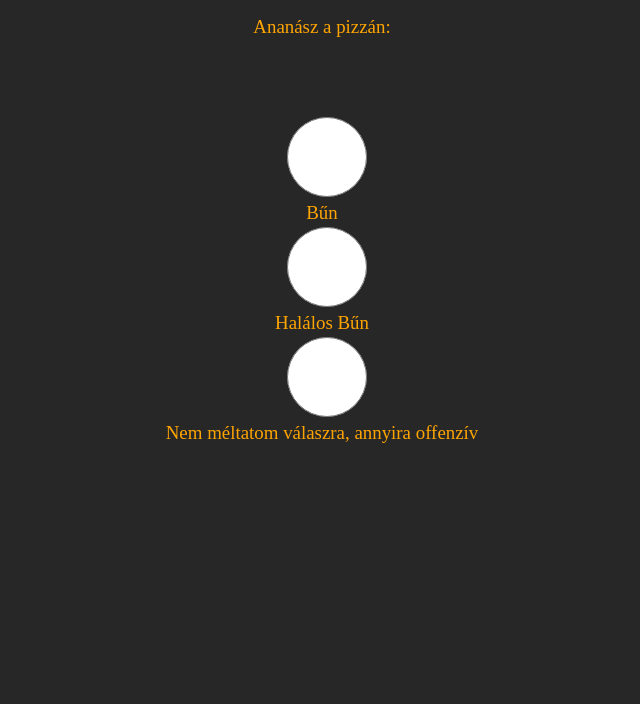
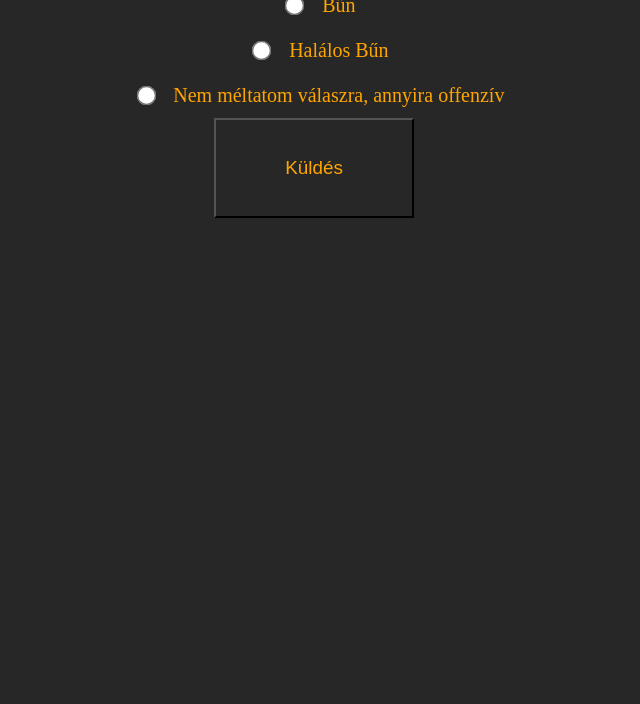
Before and after one commit to KGergo28/Feladat, a website: page public/index.html in a window 1280 px wide. Shown: the part 96-800 px from the top of the page, without its empty margins (326-966 px from the left). Drawn offline with Linux system fonts and the light colour scheme.

Commit message:
Radio gombok szép

```diff
--- a/public/index.html
+++ b/public/index.html
@@ -8,14 +8,17 @@
     <link rel="stylesheet" href="style.css">
 </head>
 <body>
-    <h1>Cím</h1>
-    <form action="/action_page.php">
+    <form action="/stat.html">
         <p>Ananász a pizzán:</p>
         <input type="radio" id="Bűn" name="hawaii" value="Bűn">
         <label for="Bűn">Bűn</label><br>
         <input type="radio" id="Halálos Bűn" name="hawaii" value="Halálos Bűn">
         <label for="Halálos Bűn">Halálos Bűn</label><br>
-        <input type="radio" id="Nem méltatom válaszra, annyira offenzív" name="hawaii" value="Nem méltatom válaszra, annyira offenzív">
-        <label for="Nem méltatom válaszra, annyira offenzív">Nem méltatom válaszra, annyira offenzív</label>
+        <input type="radio" id="offenzív" name="hawaii" value="offenzív">
+        <label for="offenzív">Nem méltatom válaszra, annyira offenzív</label><br>
+        <button id="post-button">Küldés</button>
+    </form>
+    </form>
+
 </body>
 </html>
--- /dev/null
+++ b/public/stat.css
@@ -0,0 +1,6 @@
+* {
+    text-align: center;
+    font-size: 5mm;
+    background-color: rgb(39, 39, 39);
+    color: orange;
+}
--- a/public/style.css
+++ b/public/style.css
@@ -3,15 +3,38 @@
     font-size: 5mm;
     background-color: rgb(39, 39, 39);
     color: orange;
-    height: 10vh;
-    width: 100%;
+    padding: 0;
+    margin: 0;
 }
 
-h1 {
-    text-align: center;
-    color: blue;
+html, body {
+	width: 100%;
+    height: 100%;
 }
 
-div {
-    height: 50%;
+form p {
+    font-size: 5vh;
+    text-align: center;
+    color: orange;
+    padding-top:2vh;
+    padding-bottom:2vh;
 }
+
+form label {
+    font-size: 2.5vh;
+}
+
+form input{
+    margin: 2vh;
+}
+
+input[type="radio"] {
+    -ms-transform: scale(1.5);
+    -webkit-transform: scale(1.5);
+    transform: scale(1.5);
+}
+
+form button{
+    height: 100px;
+    width: 200px;
+}
```
Also changed, not shown: public/stat.html (added, +13 -0 lines).
